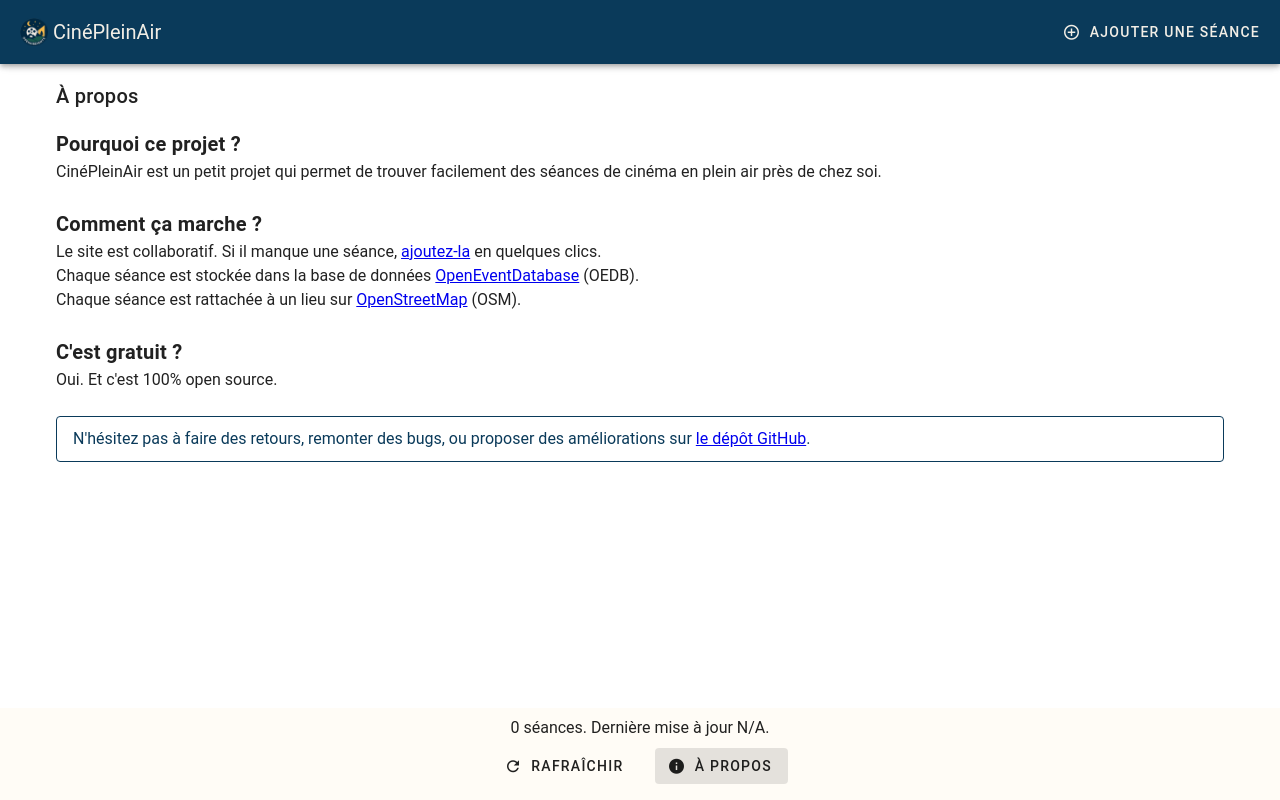
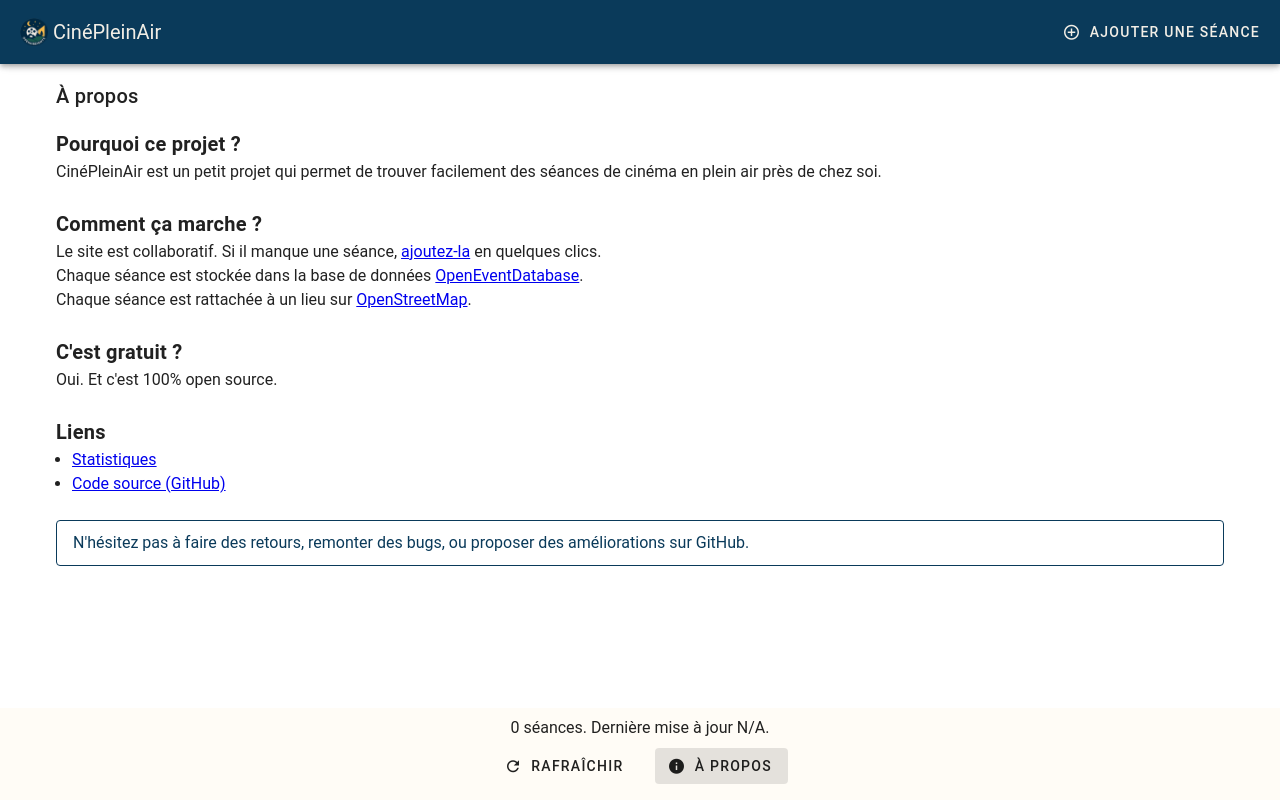
Before and after one commit to raphodn/open-air-events, a Vue app: page /about in a window 1280 px wide. Built offline with nearby package versions, Linux system fonts and the light colour scheme; no server answers.

Commit message:
add link in about page

```diff
--- a/src/views/About.vue
+++ b/src/views/About.vue
@@ -11,10 +11,10 @@
     Le site est collaboratif. Si il manque une séance, <router-link :to="{ name: 'create-event' }">ajoutez-la</router-link> en quelques clics.
   </p>
   <p>
-    Chaque séance est stockée dans la base de données <a :href="constants.OEDB_WIKI_URL" target="_blank">OpenEventDatabase</a> (OEDB).
+    Chaque séance est stockée dans la base de données <a :href="constants.OEDB_WIKI_URL" target="_blank">OpenEventDatabase</a>.
   </p>
   <p>
-    Chaque séance est rattachée à un lieu sur <a :href="constants.OSM_URL" target="_blank">OpenStreetMap</a> (OSM).
+    Chaque séance est rattachée à un lieu sur <a :href="constants.OSM_URL" target="_blank">OpenStreetMap</a>.
   </p>
 
   <br />
@@ -26,8 +26,16 @@
 
   <br />
 
+  <h2 class="text-h6 font-weight-bold">Liens</h2>
+  <ul class="pl-4">
+    <li><router-link :to="{ name: 'stats' }">Statistiques</router-link></li>
+    <li><a :href="constants.APP_GITHUB_URL" target="_blank">Code source (GitHub)</a></li>
+  </ul>
+
+  <br />
+
   <v-alert color="primary" variant="outlined" density="compact">
-    N'hésitez pas à faire des retours, remonter des bugs, ou proposer des améliorations sur <a :href="constants.APP_GITHUB_URL" target="_blank">le dépôt GitHub</a>.
+    N'hésitez pas à faire des retours, remonter des bugs, ou proposer des améliorations sur GitHub.
   </v-alert>
 </template>
 
```
